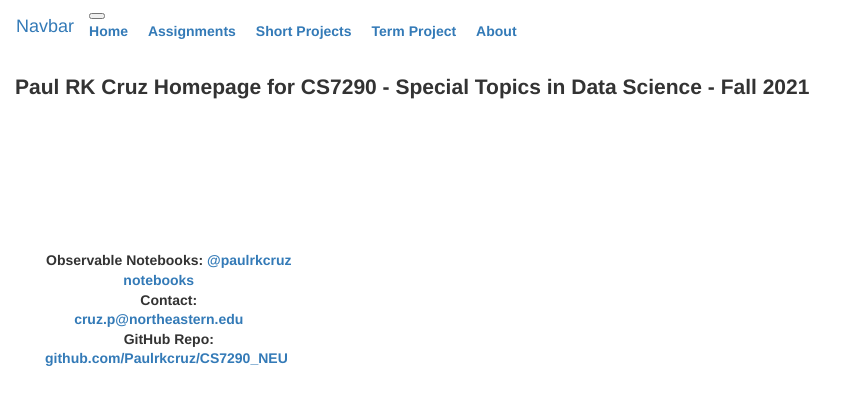
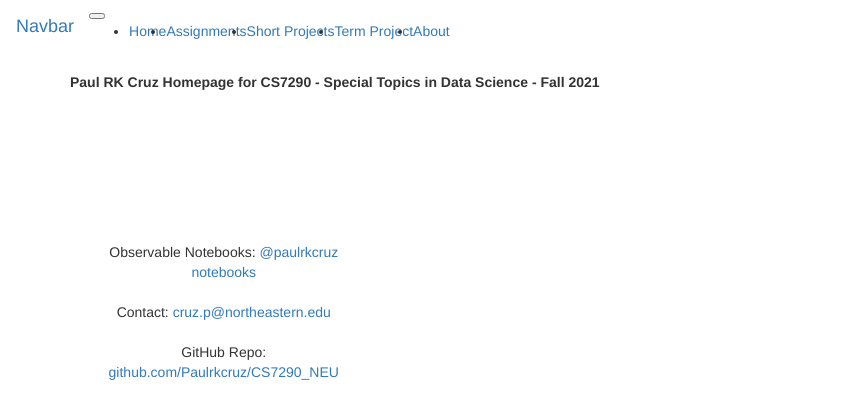
Before and after one commit to Paulrkcruz/CS7290_NEU, a Jekyll site: the page built from index.html, in a window 1280 px wide. Shown: the top 419 px of the page, without its empty margins (0-856 px from the left). Built offline with Jekyll 4.4.1, drawn with Linux system fonts in a browser that asks for light colours.

Commit message:
Update default.html

```diff
--- a/_layouts/default.html
+++ b/_layouts/default.html
@@ -4,7 +4,7 @@
   <!-- Title of web page -->
   <title>{{ page.title }}</title>
   <!-- Import css -->
-  <link rel="stylesheet" type="text/css" href="/CS7290_NEU/css/main.css">
+  {% comment %} <link rel="stylesheet" type="text/css" href="/CS7290_NEU/css/main.css"> {% endcomment %}
   <meta charset="utf-8">
   <meta name="viewport" content="width=device-width, initial-scale=1">
   <link rel="stylesheet" href="https://maxcdn.bootstrapcdn.com/bootstrap/3.4.1/css/bootstrap.min.css">
```
